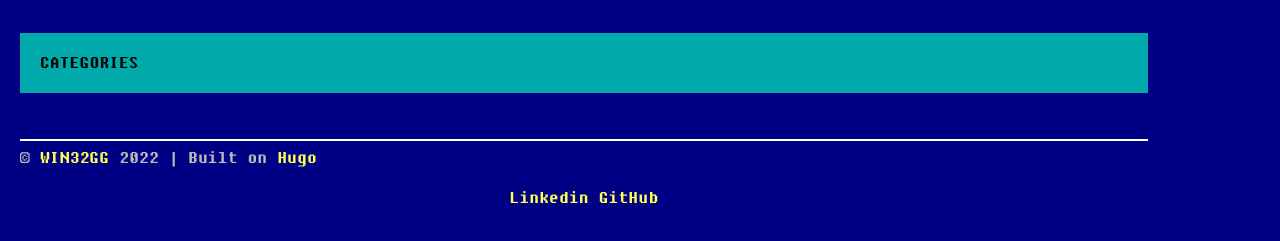
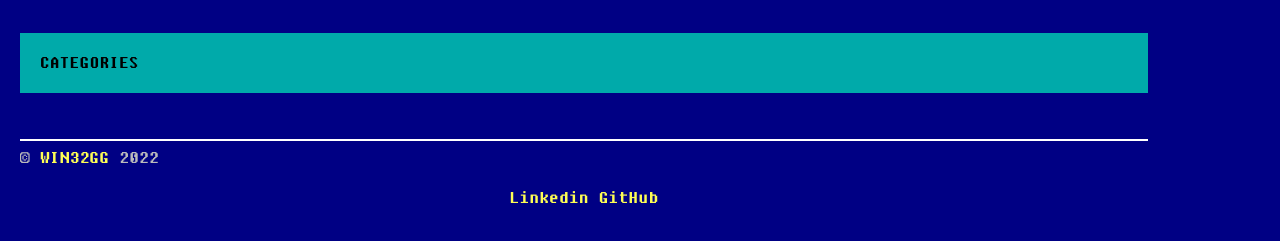
Before and after one commit to WIN32GG/WIN32GG.github.io, a plain HTML site: page categories/index.html in a window 1280 px wide. Shown: the part 23-264 px from the top of the page. Drawn offline with nearby package versions, Linux system fonts and the light colour scheme.

Commit message:
Push Site

```diff
--- a/categories/index.html
+++ b/categories/index.html
@@ -75,8 +75,6 @@
         </a>
         <span id="thisyear">2022</span>
 
-             | Built on <a href="//gohugo.io" target="_blank">Hugo</a>
-
     </p>
     <p class="text-center">
 
```
Also changed, not shown: index.html (+0 -2 lines), posts/index.html (+0 -2 lines), posts/third-post/index.html (+0 -2 lines), tags/index.html (+0 -2 lines).
